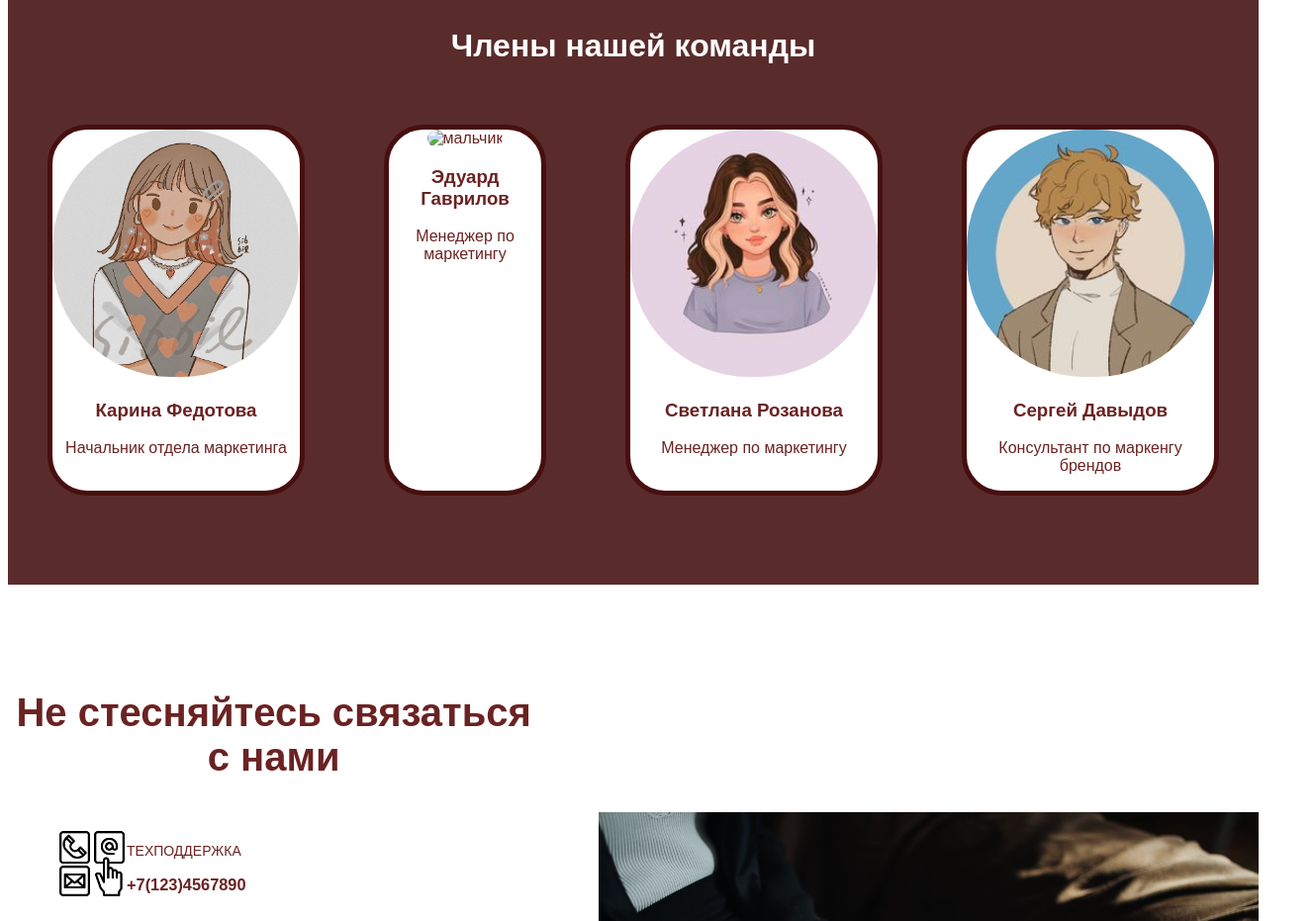
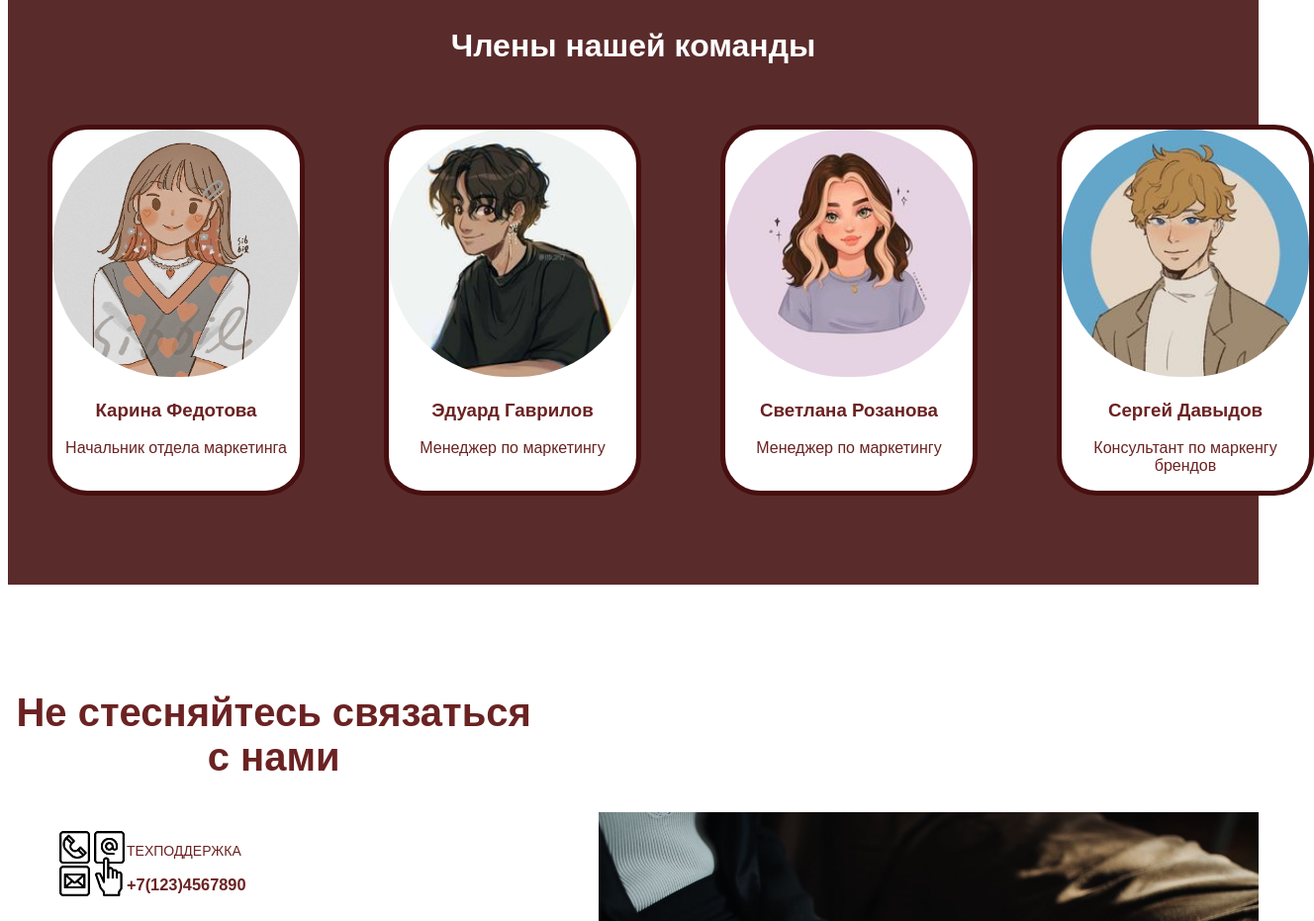
Before and after one commit to SabinaRakh/first_app, a plain HTML site: page index.html in a window 1280 px wide. Shown: the part 2860-3791 px from the top of the page at 99% size, 1328 px wide, since content can reach past the window. Drawn offline with Linux system fonts and the light colour scheme.

Commit message:
Update index.html

```diff
--- a/index.html
+++ b/index.html
@@ -90,7 +90,7 @@
                 <p>Начальник отдела маркетинга</p>
             </div>
             <div class="choice">
-                <img src="./image/фото/мальчик.jpg" alt="мальчик" width="250px" height="250px">
+                <img src="./image/мальчик.jpg" alt="мальчик" width="250px" height="250px">
                 <h3>Эдуард Гаврилов</h3>
                 <p>Менеджер по маркетингу</p>
             </div>
```
